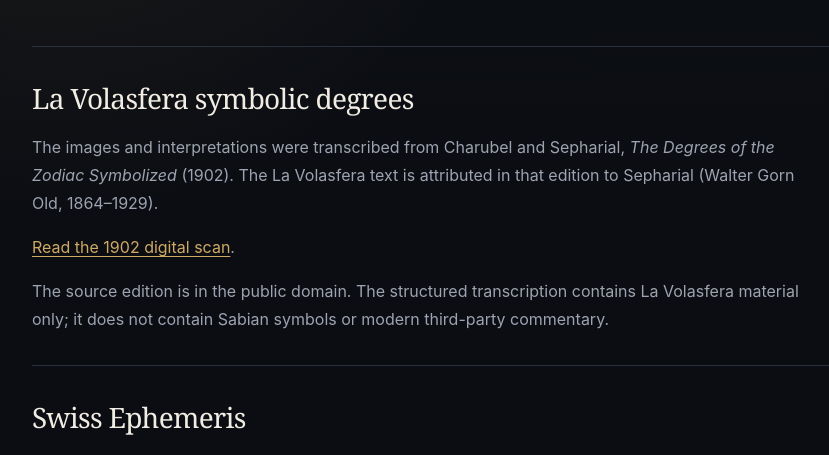
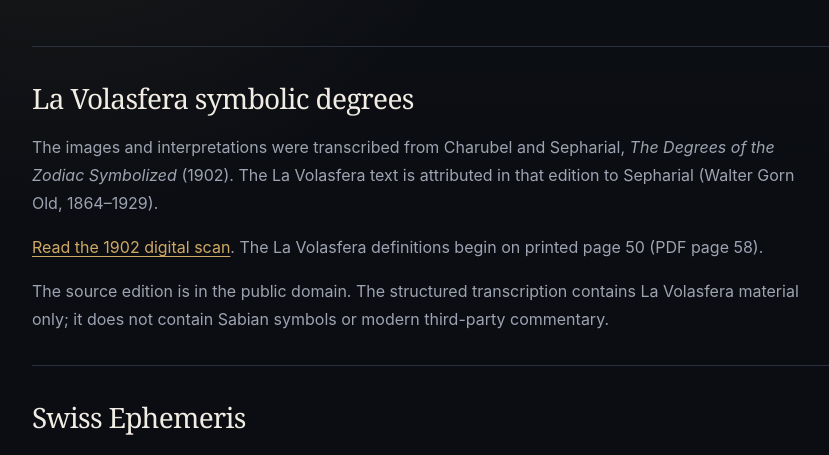
Before and after one commit to hpatel36/la-volasfera-cycles, a Flask app: page /sources in a window 1280 px wide. Shown: the part 323-778 px from the top of the page, without its empty margins (176-1005 px from the left). Run offline with Flask 3, Linux system fonts and the light colour scheme.

Commit message:
Update IAPSOP source link and page reference

```diff
--- a/templates/information.html
+++ b/templates/information.html
@@ -55,7 +55,7 @@
         <section>
           <h2>La Volasfera symbolic degrees</h2>
           <p>The images and interpretations were transcribed from Charubel and Sepharial, <cite>The Degrees of the Zodiac Symbolized</cite> (1902). The La Volasfera text is attributed in that edition to Sepharial (Walter Gorn Old, 1864–1929).</p>
-          <p><a href="https://iapsop.com/ssoc/1902__charubel___degrees_of_the_zodiac_symbolised.pdf">Read the 1902 digital scan</a>.</p>
+          <p><a href="https://iapsop.com/ssoc/1902__charubel___degrees_of_the_zodiac_symbolised.pdf">Read the 1902 digital scan</a>. The La Volasfera definitions begin on printed page 50 (PDF page 58).</p>
           <p>The source edition is in the public domain. The structured transcription contains La Volasfera material only; it does not contain Sabian symbols or modern third-party commentary.</p>
         </section>
         <section>
```
Also changed, not shown: SOURCES.md (+2 -0 lines).
